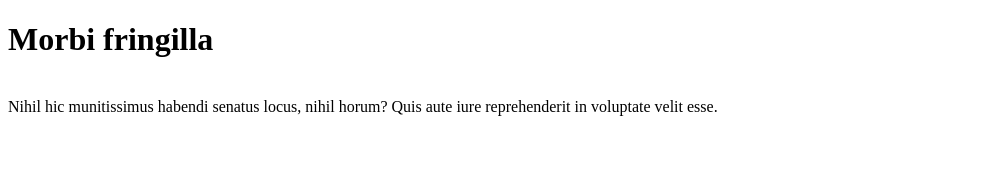
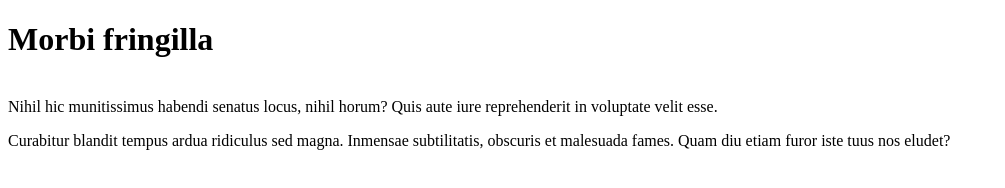
Before and after one commit to annlemon/fcc-tribute, a plain HTML site: page index.html in a window 1280 px wide. Shown: the whole page, without its empty margins (0-1005 px from the left). Drawn offline with Linux system fonts and the light colour scheme.

Commit message:
adds content about subject

```diff
--- a/index.html
+++ b/index.html
@@ -12,6 +12,9 @@
 	<figcaption id="img-caption">
 	Nihil hic munitissimus habendi senatus locus, nihil horum? Quis aute iure reprehenderit in voluptate velit esse.</figcaption>
 	</div>
+	<p id="tribute-info">
+	Curabitur blandit tempus ardua ridiculus sed magna. Inmensae subtilitatis, obscuris et malesuada fames. Quam diu etiam furor iste tuus nos eludet?
+	</p>
 	</main>
 	</body>
 </html>
```
